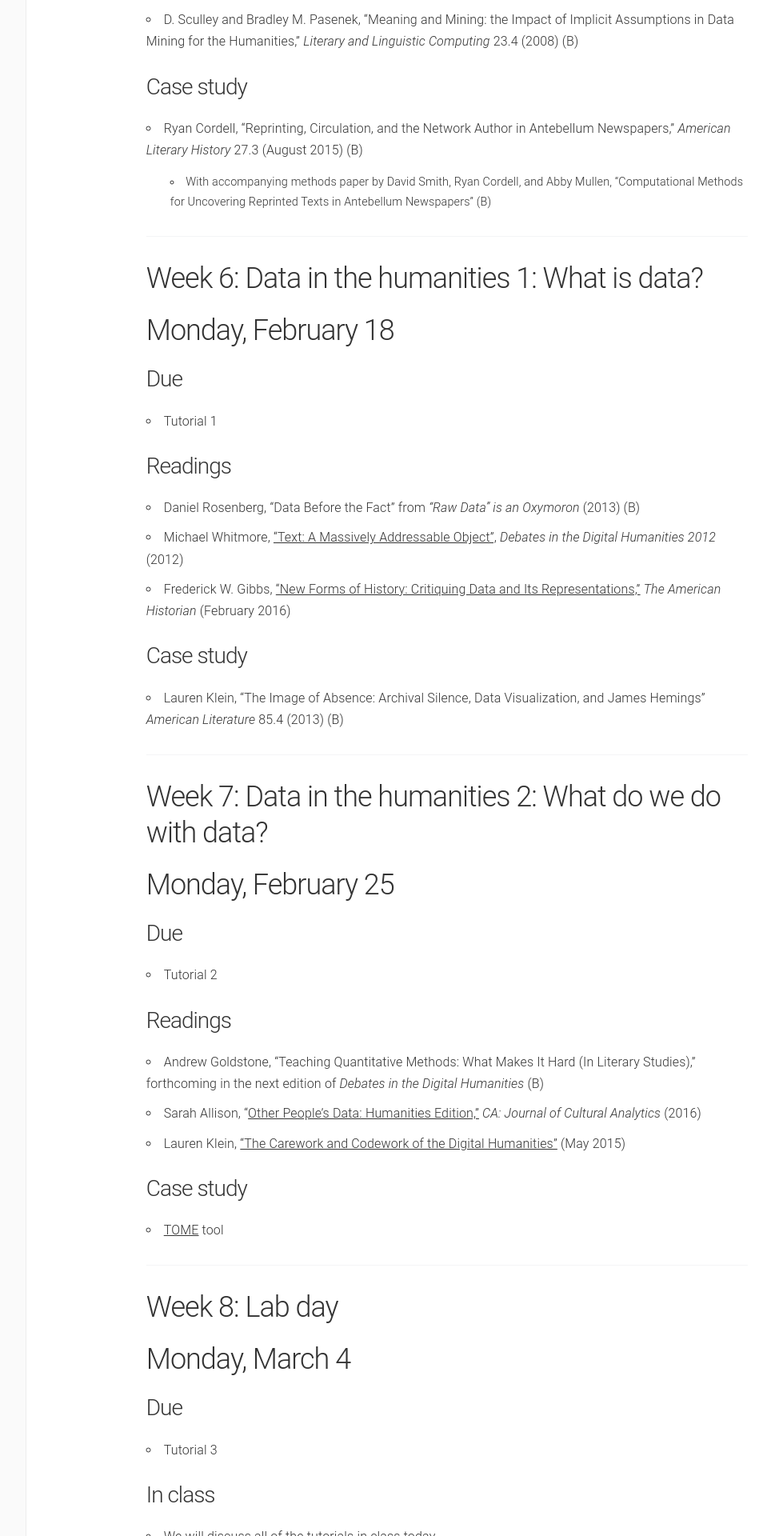
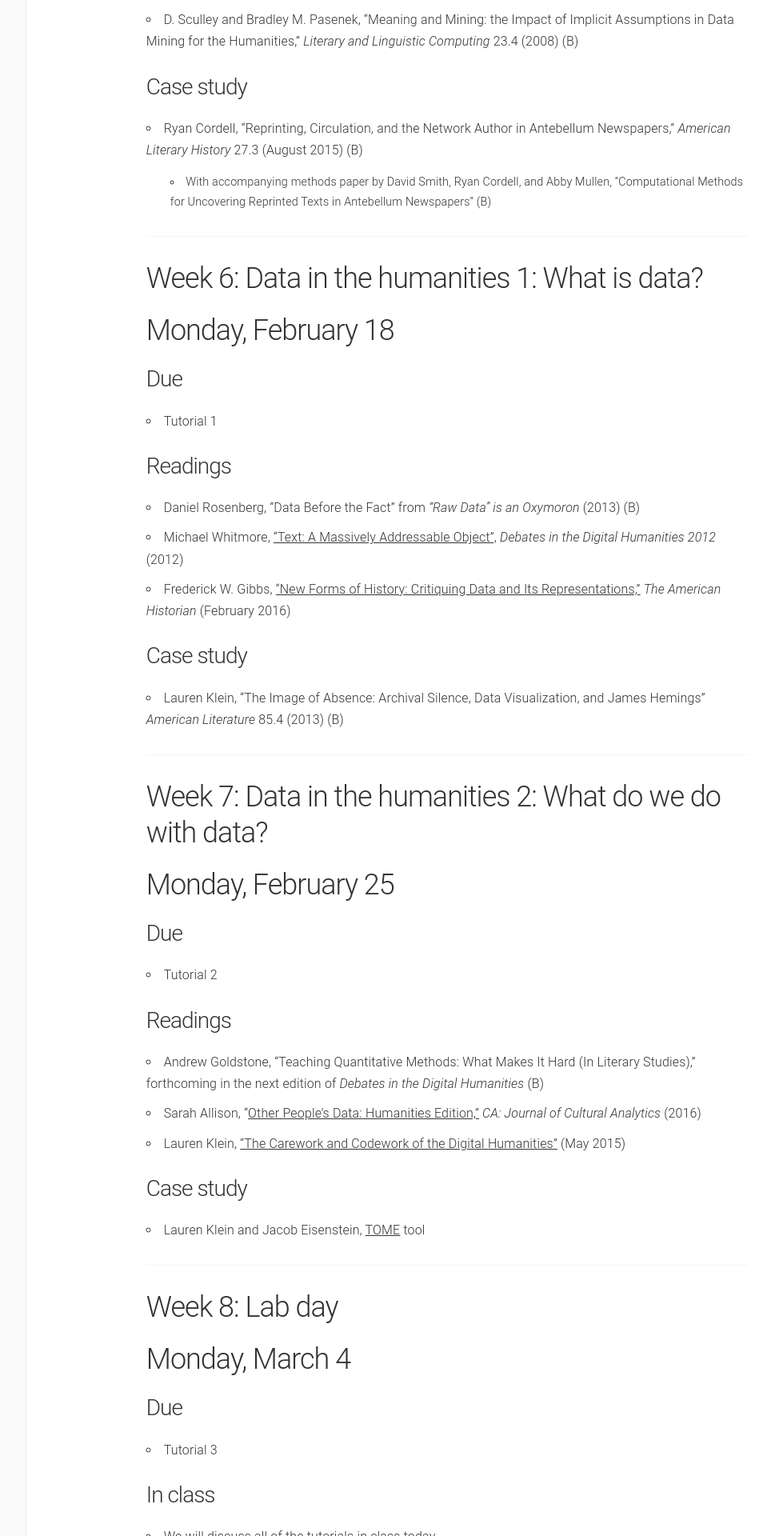
Before and after one commit to lcthomas/eng682s19, a Jekyll site: the page built from schedule.md, in a window 1280 px wide. Shown: the part 3080-5000 px from the top of the page at 80% size, without its empty margins (180-1139 px from the left). Built offline with Jekyll 4.4.1, drawn with Linux system fonts in a browser that asks for light colours.

Commit message:
TOME authors

```diff
--- a/schedule.md
+++ b/schedule.md
@@ -108,7 +108,7 @@ _The Administration of DH_
 * Lauren Klein, [“The Carework and Codework of the Digital Humanities”](http://lklein.com/2015/06/the-carework-and-codework-of-the-digital-humanities/) (May 2015)
 
 ### Case study
-* [TOME](http://tome.lmc.gatech.edu/#overview) tool
+* Lauren Klein and Jacob Eisenstein, [TOME](http://tome.lmc.gatech.edu/#overview) tool
 
 ----
 
```
